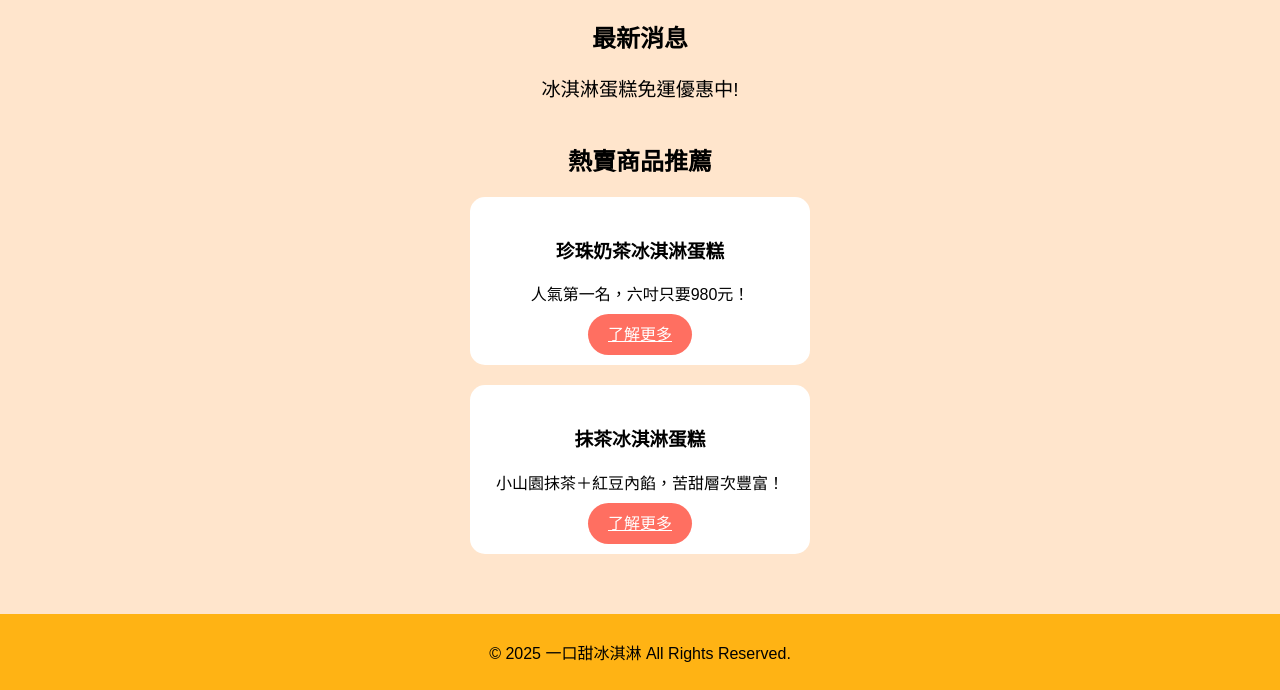
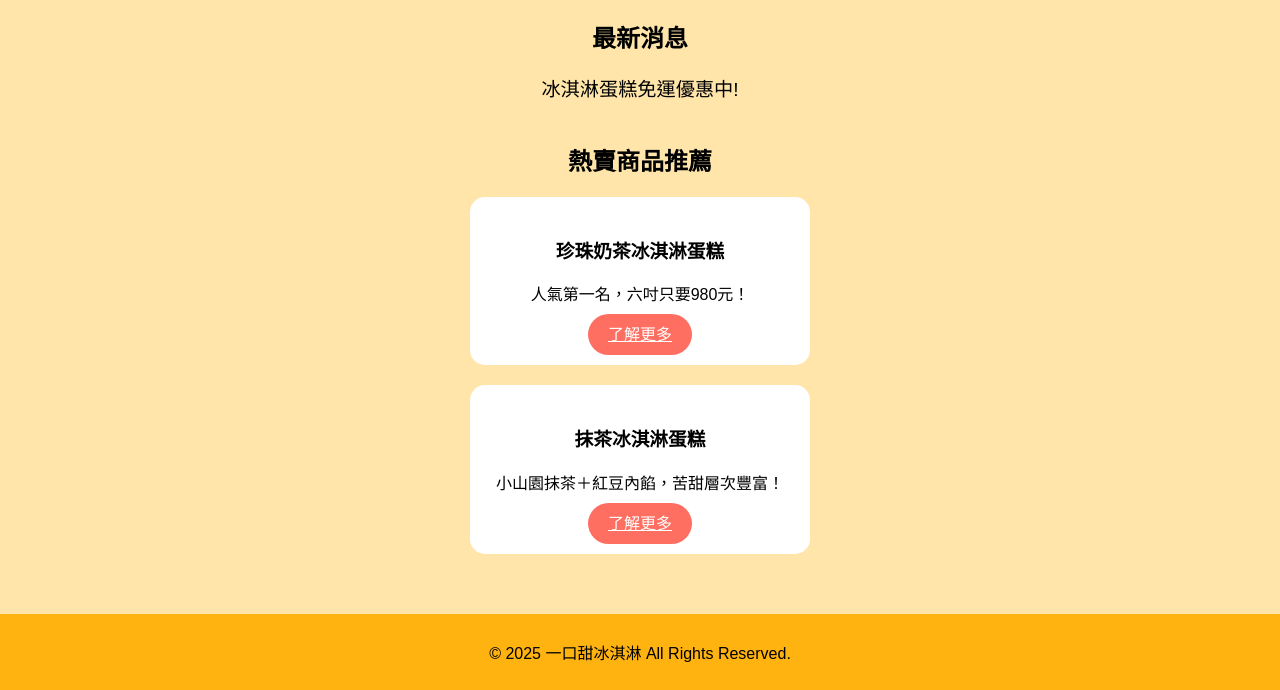
Before and after one commit to JSC0322/ikoutian, a Flask app: page / in a window 1280 px wide. Shown: the part 553-1243 px from the top of the page. Run offline with Flask 3, Linux system fonts and the light colour scheme.

Commit message:
Update style.css

```diff
--- a/static/style.css
+++ b/static/style.css
@@ -2,7 +2,7 @@ body {
     font-family: Arial, sans-serif;
     margin: 0;
     padding: 0;
-    background-color: #FFE5CC;
+    background-color: #FFE5AA;
     color: #000;
 }
 header {
```
